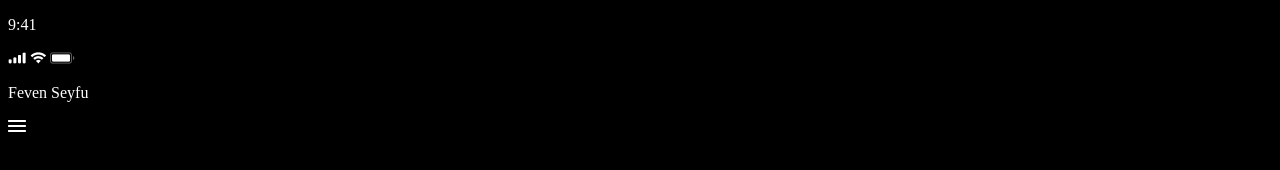
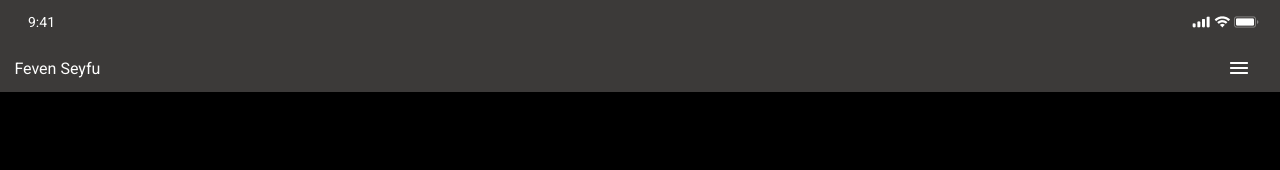
Before and after one commit to FevenSeyfu/Feven-portfolio-v1, a website: page index.html in a window 1280 px wide. Drawn offline with Linux system fonts and the light colour scheme.

Commit message:
complete style header toolbar

```diff
--- a/index.html
+++ b/index.html
@@ -5,13 +5,16 @@
     <meta http-equiv="X-UA-Compatible" content="IE=edge">
     <meta name="viewport" content="width=device-width, initial-scale=1.0">
     <link rel="stylesheet" href="style.css">
+    <link rel="preconnect" href="https://fonts.googleapis.com">
+    <link rel="preconnect" href="https://fonts.gstatic.com" crossorigin>
+    <link href="https://fonts.googleapis.com/css2?family=Roboto:wght@100;300;400;700;900&display=swap" rel="stylesheet">
     <title>My portfolio</title>
 </head>
 <body>
     <div class="toolbar-container">
         <section class="toolbar">
             <div class="time-container">
-                <p>9:41</p>
+                <p class="time">9:41</p>
             </div>
             <div class="status-container">
                 <img src="images/icon/Cellular Connection.png" alt="cellular connection icon" class="cellular-connection-icon">
--- a/style.css
+++ b/style.css
@@ -1,4 +1,40 @@
+*{
+    padding: 0;
+    margin: 0;
+    box-sizing: border-box;
+}
 body{
+    font-family: 'Roboto', sans-serif;
     background-color: black;
     color:white;
 }
+.toolbar-container{
+    background-color: #3C3A39;
+}
+.toolbar{
+    /* border: 1px solid white; */
+
+    display: flex;
+    justify-content: space-between;
+    align-items: center;
+    width: 100%;
+    height: 2.75rem;
+    padding: 1rem 1.313rem 1rem 1.75rem;
+}
+.time{
+    font-size: 0.875rem;
+}
+.nav-bar{
+    /* border: 1px solid white; */
+
+    display: flex;
+    justify-content: space-between;
+    align-items: center;
+    height: 3rem;
+    padding: 0 2rem 0 0.15rem;
+}
+.logo{}
+.logo-placeholder{
+    padding: 0.625rem 0.75rem;
+
+}
```
